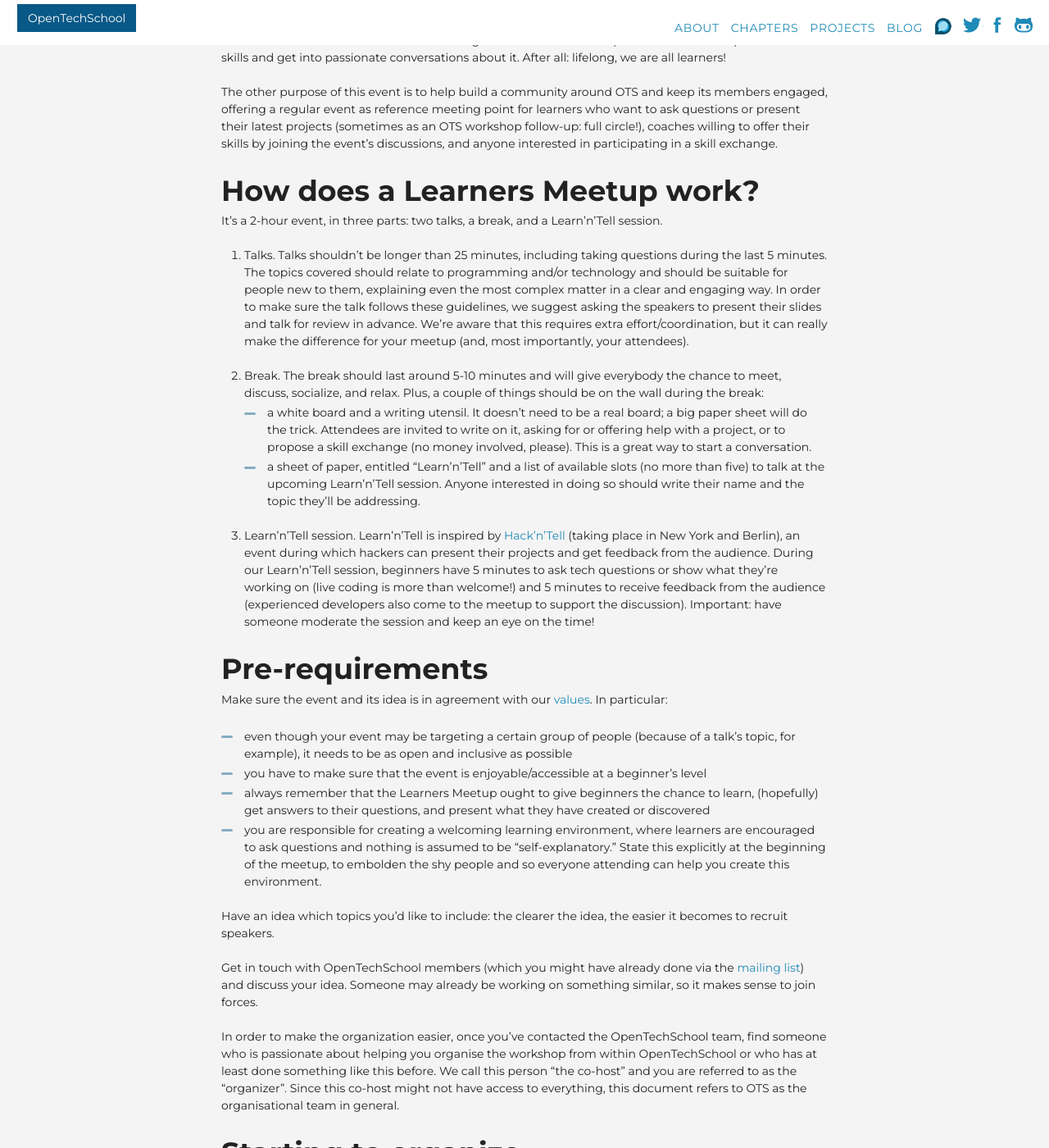
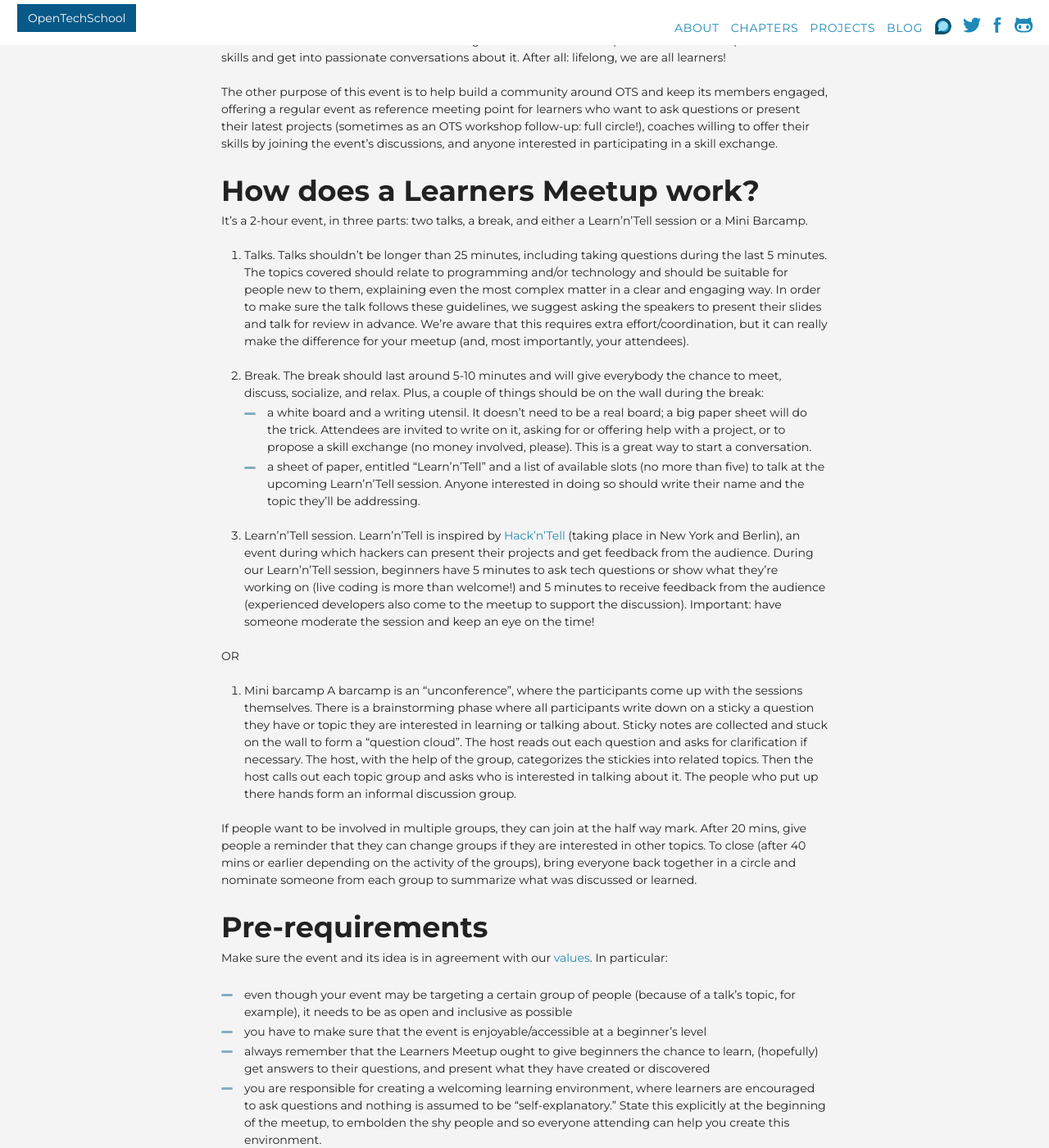
Before and after one commit to OpenTechSchool/www.opentechschool.org, a Jekyll site: the page built from handbooks/learners-meetups.md, in a window 1280 px wide and 1400 px high, scrolled down 335 px. Shown: the whole window at 82% size. Built offline with Jekyll 4.4.1, drawn with Linux system fonts in a browser that asks for light colours; nearby versions of some CDN libraries; some of the changed text lies outside the part shown.

Commit message:
Update learners-meetups.md
Add checklist for the introduction. Add explanation of barcamp.

```diff
--- a/handbooks/learners-meetups.md
+++ b/handbooks/learners-meetups.md
@@ -9,7 +9,7 @@
 
 # How does a Learners Meetup work?
 
-It's a 2-hour event, in three parts: two talks, a break, and a Learn'n'Tell session.
+It's a 2-hour event, in three parts: two talks, a break, and either a Learn'n'Tell session or a Mini Barcamp.
 
 1. Talks.
 Talks shouldn't be longer than 25 minutes, including taking questions during the last 5 minutes.
@@ -24,6 +24,14 @@
 
 3. Learn'n'Tell session.
 Learn'n'Tell is inspired by [Hack'n'Tell](http://hackandtell.org/) (taking place in New York and Berlin), an event during which hackers can present their projects and get feedback from the audience. During our Learn'n'Tell session, beginners have 5 minutes to ask tech questions or show what they're working on (live coding is more than welcome!) and 5 minutes to receive feedback from the audience (experienced developers also come to the meetup to support the discussion). Important: have someone moderate the session and keep an eye on the time!
+
+OR
+
+3. Mini barcamp
+A barcamp is an "unconference", where the participants come up with the sessions themselves. There is a brainstorming phase where all participants write down on a sticky a question they have or topic they are interested in learning or talking about. Sticky notes are collected and stuck on the wall to form a "question cloud". The host reads out each question and asks for clarification if necessary. The host, with the help of the group, categorizes the stickies into related topics. Then the host calls out each topic group and asks who is interested in talking about it. The people who put up there hands form an informal discussion group.
+
+If people want to be involved in multiple groups, they can join at the half way mark. After 20 mins, give people a reminder that they can change groups if they are interested in other topics. To close (after 40 mins or earlier depending on the activity of the groups), bring everyone back together in a circle and nominate someone from each group to summarize what was discussed or learned.
+
 
 # Pre-requirements
 
@@ -80,9 +88,15 @@
  * Find attendees. We can help! If it doesn't already exist, we will set up an OTS Meetup account for your city (e.g. meetup.com/opentechschool-yourcity) and you'll be able to use it to communicate about the meetup and have people join the event. Furthermore, we'll promote the event page through our social media channels, mailing lists, user groups, and communities. Of course we also need _you_ to spread the word and get people to join! A couple of days before the event, write all the attendees a reminder e-mail asking them to update their RSVP status (if they are unable to join, by changing their RSVP to "not coming," there will be seats freed for people who might be on the waiting list).
 
 ## At the meetup
- * Be sure to get to the venue at least one hour in advance and with at least another co-organizer, in order to set up the space and the projector, as well as meet the speakers in advance.
+ * Be sure to get to the venue at least one hour in advance and with at least another co-organizer, in order to set up the space and the projector, put signs up outside, as well as meet the speakers in advance.
  * When the attendees start to arrive, someone from the organizational team should greet them and ask them to create and wear their nametags (stickers or simply tape to write on are both great for this).
- * Have a member of the OTS team moderate the event. When everybody is sitting, they should quickly introduce OTS, the meetup's structure and timetable, welcome the speakers on stage and lead the question time, encouraging everyone to feel at ease with sharing their questions. This person should also announce the beginning and end of the break, as well as moderate the Learn'n'Tell session.
+ * Have a member of the OTS team moderate the event. When everybody is sitting, they should do a quick introduciton covering:
+ - what is OTS?
+ - what is the Learners Meetup?
+ - explain that the event is meant to be especially welcoming for beginners
+ - the meetup's format and timetable
+ - point out the other organizers and coaches
+ - welcome the speakers on stage and lead the question time, encouraging everyone to feel at ease with sharing their questions.
 
 ## After the meetup
 
```
Also changed, not shown: other parts of handbooks/learners-meetups.md (+2 -2 lines).
